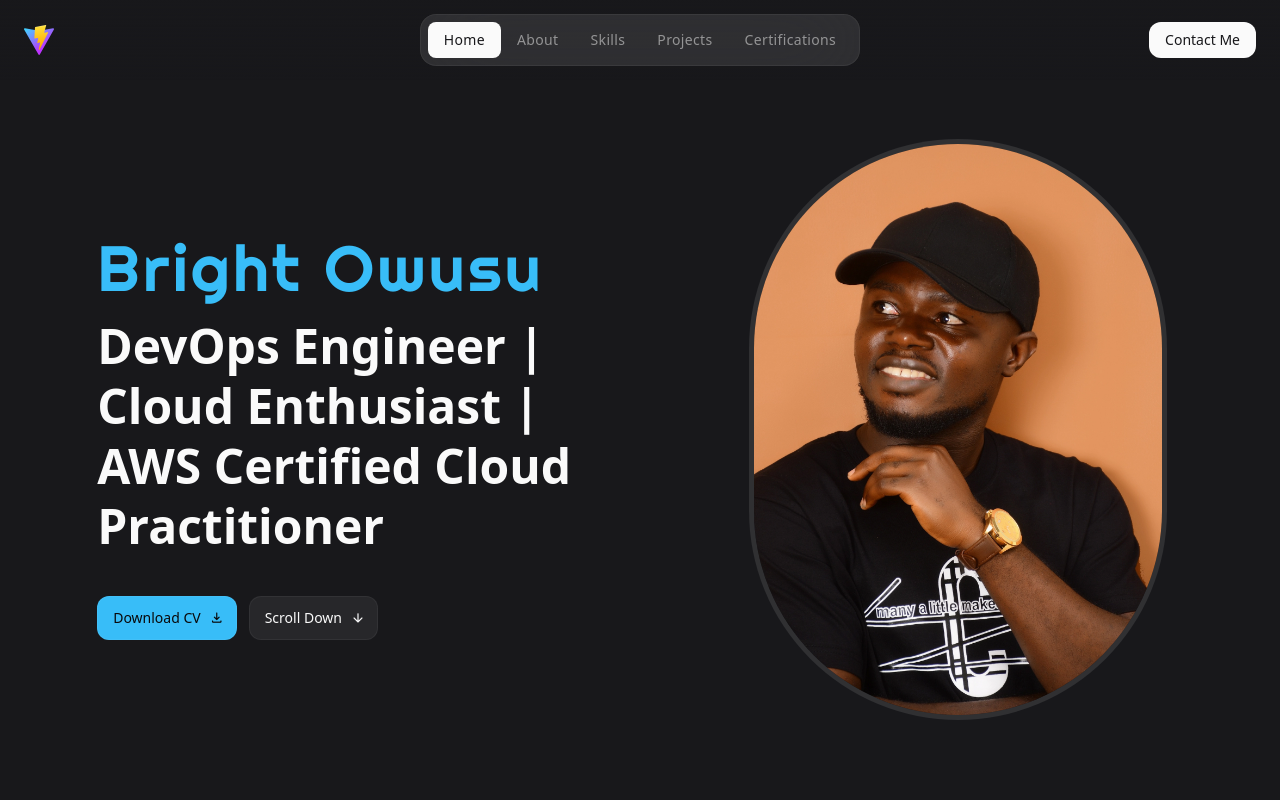
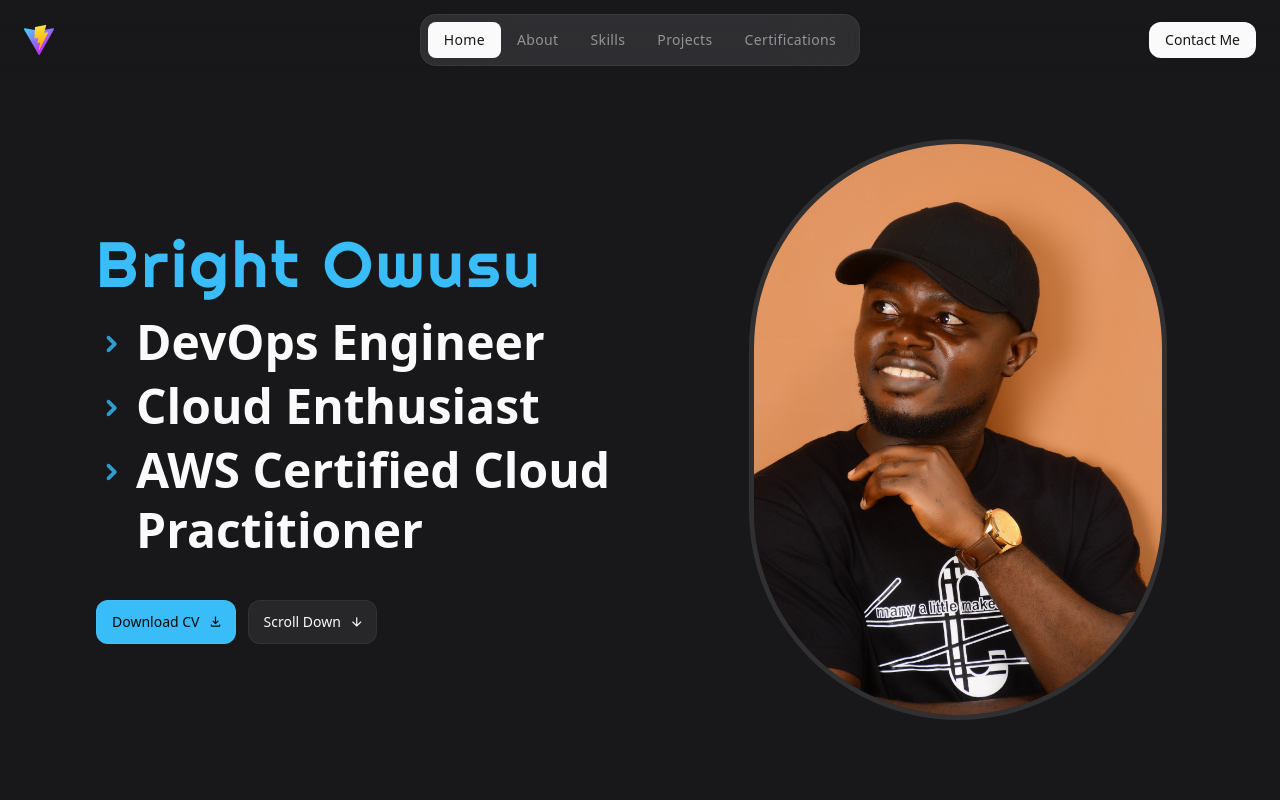
Before and after one commit to bright-owusu/my-portfolio, a React (Vite) app: page / in a window 1280 px wide. Shown: the top 800 px of the page. Built offline with nearby package versions, Linux system fonts and the light colour scheme.

Commit message:
Redesign hero headlines into a list with right pointing arrow icons

```diff
--- a/src/components/Hero.jsx
+++ b/src/components/Hero.jsx
@@ -5,12 +5,18 @@ import avatar from "../assets/images/avatar.jpg";
 
 import { ButtonPrimary, ButtonOutline } from "./Button";
 
+const heroHeadlines = [
+  "DevOps Engineer",
+  "Cloud Enthusiast",
+  "AWS Certified Cloud Practitioner",
+];
+
 const Hero = () => {
   return (
     <section id="home" className="pt-28 lg:pt-36">
-      <div className="container lg:grid lg:grid-cols-2 lg:gap-10 place-items-center">
+      <div className="container lg:grid lg:grid-cols-2 lg:gap-10 lg:place-items-center">
         <div>
-          <div className="flex items-center gap-3 lg:hidden">
+          <div className="flex items-center gap-3 lg:hidden mb-2">
             <motion.div
               initial={{ opacity: 0, y: -50 }}
               animate={{ opacity: 1, y: 0 }}
@@ -51,13 +57,23 @@ const Hero = () => {
           </motion.div>
 
           <motion.div
-            className="max-w-max text-[3rem] leading-tight font-semibold lg:text-[3rem] md:max-w-[30ch] sm:max-w-[20ch] lg:max-w-[19ch] mb-8 lg:mb-10"
+            className="max-w-max leading-tight font-semibold text-[2rem] lg:text-[3rem] mb-8 lg:mb-10"
             initial={{ opacity: 0, x: -50 }}
             animate={{ opacity: 1, x: 0 }}
             transition={{ duration: 1, delay: 0.5 }}
           >
-            DevOps Engineer | Cloud Enthusiast | AWS Certified Cloud
-            Practitioner
+            {
+              heroHeadlines.map((headline, index) => (
+                <div key={index} className="flex lg:mb-1">
+                  <div className="material-symbols-rounded h-10 w-10 text-[1.5rem] lg:text-[2rem] font-bold text-sky-400 animate-pulse mt-[10px] lg:mt-4 pr-3" aria-hidden="true">
+                    chevron_right
+                  </div>
+                  <div>
+                    {headline}
+                  </div>
+                </div>
+              ))
+            }
           </motion.div>
 
           <motion.div
```
